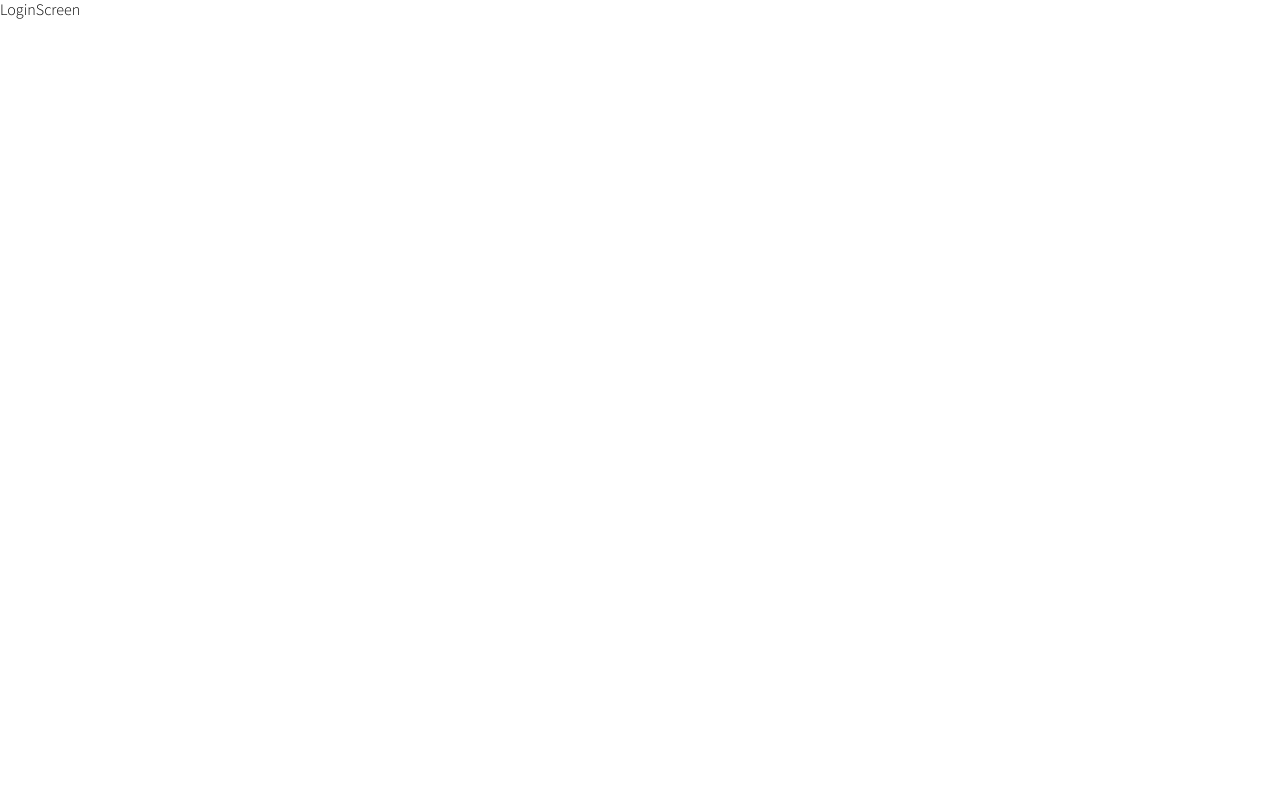
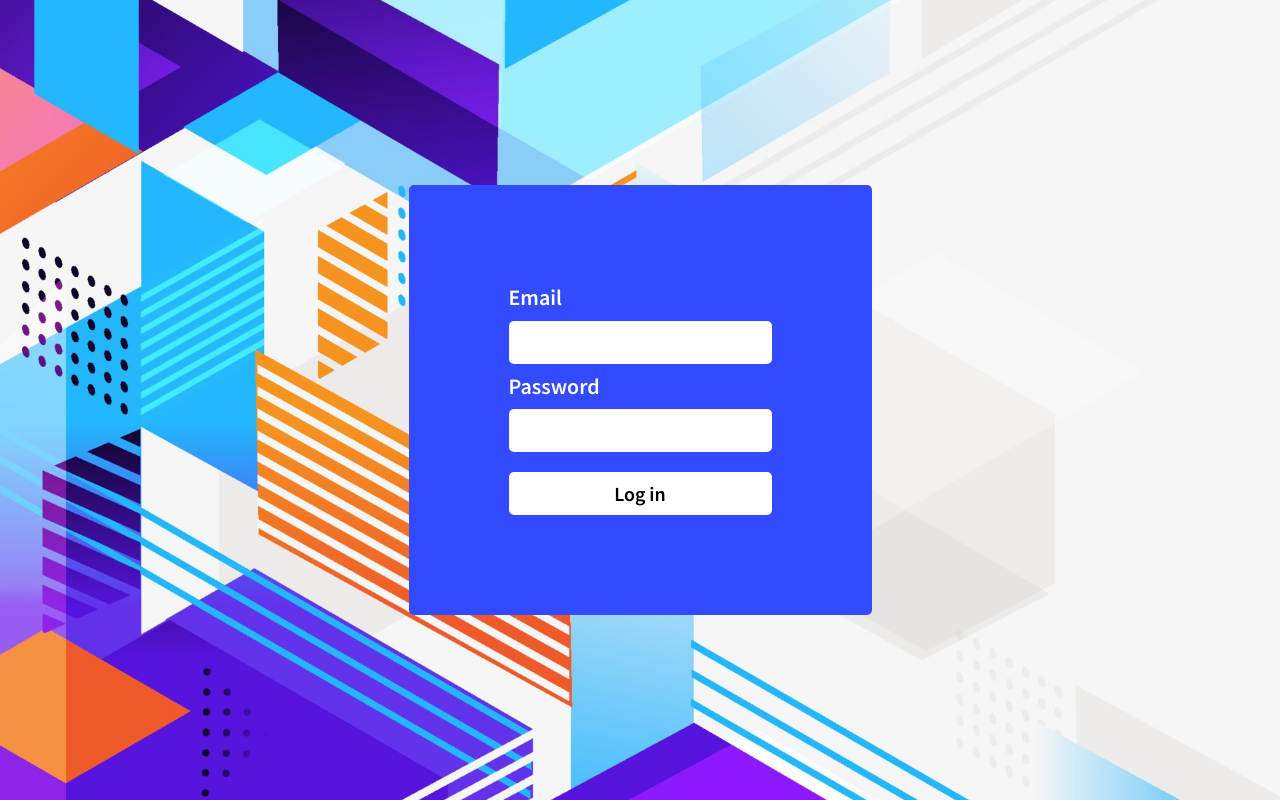
Before and after one commit to Felix-Fiore/personal-budget-front, a React (Vite) app: page /login in a window 1280 px wide. Built offline with nearby package versions, Linux system fonts and the light colour scheme.

Commit message:
login form done, login screen styled

```diff
--- /dev/null
+++ b/src/components/layout/LoginForm.jsx
@@ -0,0 +1,26 @@
+import { useNavigate } from 'react-router-dom';
+import styles from './loginForm.module.scss';
+
+export const LoginForm = () => {
+    let navigate = useNavigate();
+
+    const navigateToHome = () => {
+        navigate('/');
+    };
+
+    return (
+        <div className={styles.formContainer}>
+            <form>
+                <label>Email</label>
+                <input type="email" className={styles.input} />
+
+                <label>Password</label>
+                <input type="password" className={styles.input} />
+
+                <button className={styles.btn} onClick={navigateToHome}>
+                    Log in
+                </button>
+            </form>
+        </div>
+    );
+};
--- a/src/components/layout/NavBar.jsx
+++ b/src/components/layout/NavBar.jsx
@@ -1,4 +1,4 @@
-import { Link, useNavigate, NavLink } from 'react-router-dom';
+import { useNavigate, NavLink } from 'react-router-dom';
 import styles from './navBar.module.scss';
 
 export const NavBar = () => {
--- /dev/null
+++ b/src/components/layout/loginForm.module.scss
@@ -0,0 +1,55 @@
+@use '../../scss/variables' as *;
+
+.formContainer {
+    display: flex;
+    flex-direction: column;
+    align-items: center;
+    justify-content: center;
+    height: 100vh;
+
+    background-image: url(../../background1.jpg);
+    background-size: cover;
+    background-position: center;
+    background-repeat: no-repeat;
+
+    form {
+        display: flex;
+        flex-direction: column;
+        background-color: $blue;
+        padding: 10rem;
+        border-radius: 5px;
+
+        label {
+            font-size: 2.2rem;
+            margin-bottom: 1rem;
+            color: $white;
+            font-weight: bold;
+        }
+
+        input {
+            font-size: 2rem;
+            padding: 1rem;
+            border: none;
+            margin-bottom: 1rem;
+            border-radius: 5px;
+        }
+
+        button {
+            font-size: 2rem;
+            padding: 1rem;
+            border: none;
+            background-color: $white;
+            color: $black;
+            font-weight: bold;
+            cursor: pointer;
+            transition: all 0.3s ease-in-out;
+            border-radius: 5px;
+            margin-top: 1rem;
+
+            &:hover {
+                background-color: $rose;
+                color: $white;
+            }
+        }
+    }
+}
--- a/src/screens/LoginScreen.jsx
+++ b/src/screens/LoginScreen.jsx
@@ -1,3 +1,9 @@
+import { LoginForm } from '../components/layout/LoginForm';
+
 export const LoginScreen = () => {
-    return <div>LoginScreen</div>;
+    return (
+        <>
+            <LoginForm />
+        </>
+    );
 };
```
Also changed, not shown: background1.jpg (added), cool-background.png (added).
